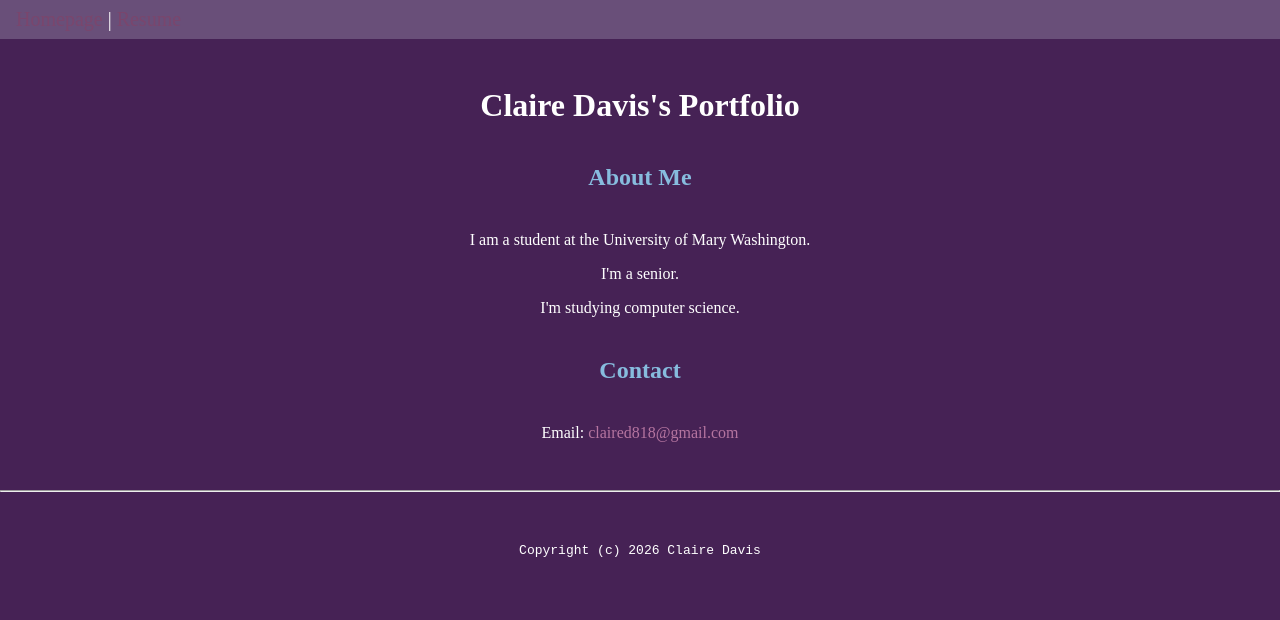
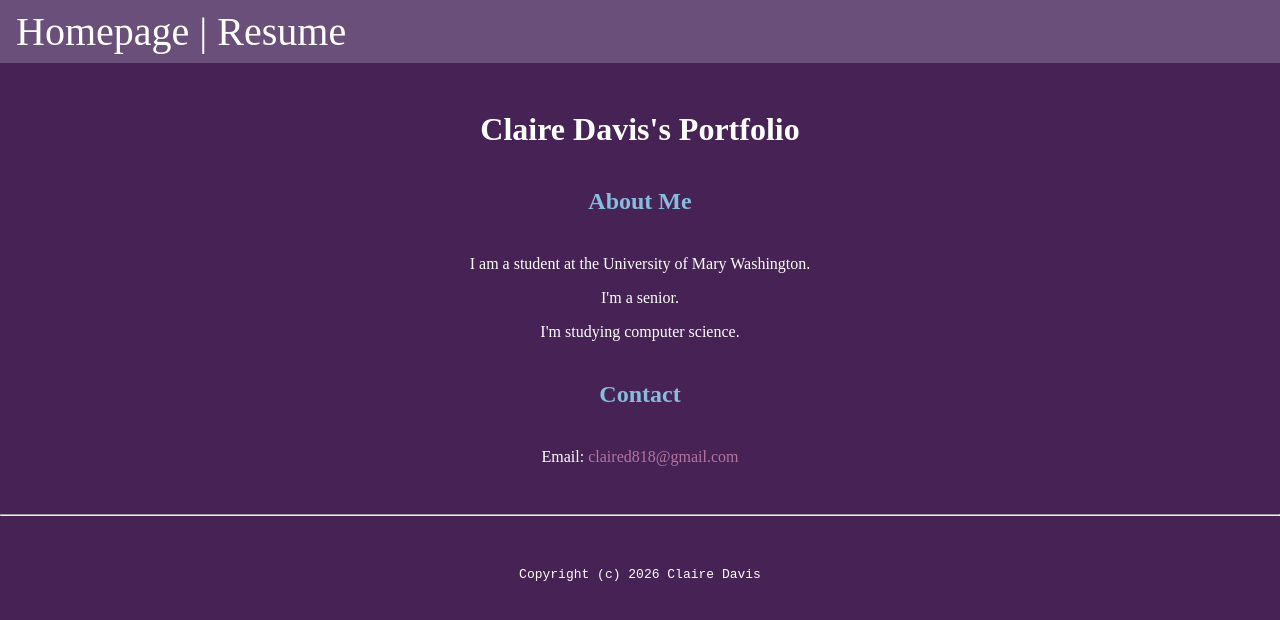
Before and after one commit to claired818/DGST101-BasicHTMLSite, a plain HTML site: page index.html in a window 1280 px wide. Drawn offline with Linux system fonts and the light colour scheme.

Commit message:
Enlarge header navigation text
Co-authored-by: Copilot App <223556219+Copilot@users.noreply.github.com>

```diff
--- a/css/master.css
+++ b/css/master.css
@@ -15,11 +15,11 @@
   }
 
   header a {
-    color: #7A466D;
+    color: #FFFFFF;
   }
 
   header a:hover {
-    color: #603652;
+    color: #C289B4;
   }
 
   body {
@@ -36,7 +36,7 @@
 
   header {
     background-color: #694F79;
-    font-size: 1.25rem;
+    font-size: 2.5rem;
     padding: 0.5rem 1rem;
     text-align: left;
   }
```
